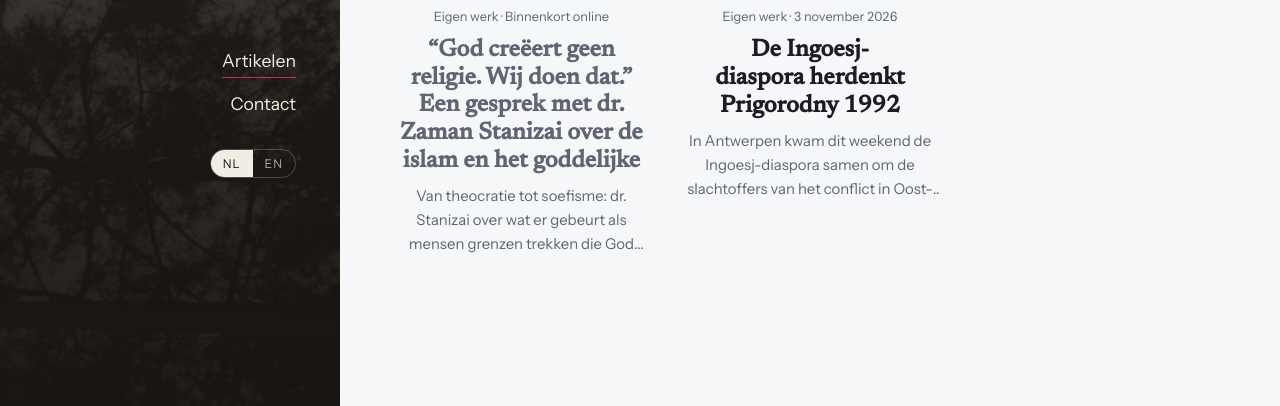
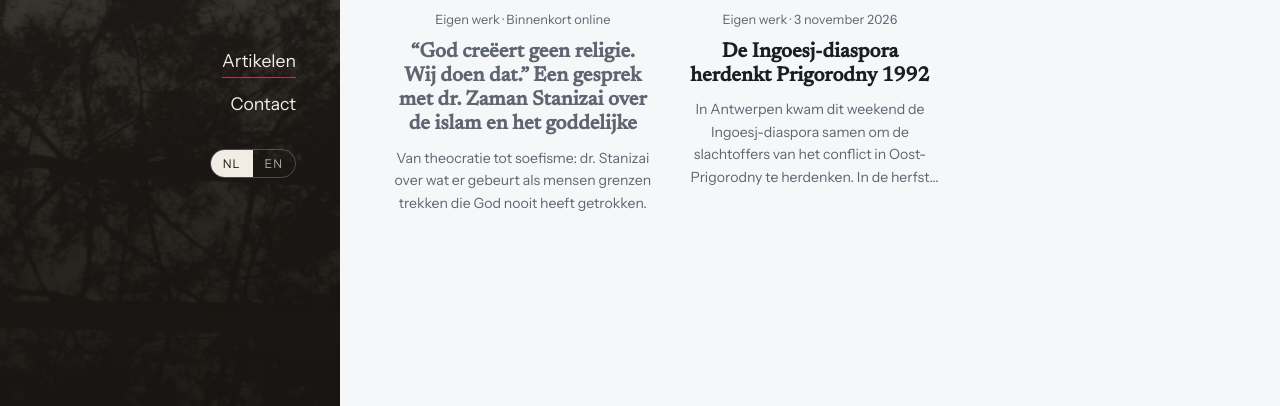
Before and after one commit to saoutievadiana/saoutievadiana.github.io, a plain HTML site: page index.html in a window 1280 px wide. Shown: the part 394-800 px from the top of the page. Drawn offline with Linux system fonts and the light colour scheme.

Commit message:
Add files via upload

```diff
--- a/index.html
+++ b/index.html
@@ -61,14 +61,14 @@ main{padding-block:48px;padding-left:max(16px,4vw);padding-right:max(16px,4vw,en
 .toolbar input,.toolbar select{font:inherit;font-size:.95rem;padding:10px 14px;border:1px solid var(--line);
   background:var(--surface);color:var(--fg);border-radius:4px}
 .toolbar input{flex:1 1 260px;min-width:0}
-.grid{display:grid;grid-template-columns:repeat(auto-fill,minmax(250px,1fr));gap:40px 28px}
+.grid{display:grid;grid-template-columns:repeat(auto-fill,minmax(205px,1fr));gap:36px 24px}
 .card{text-decoration:none;color:inherit;display:flex;flex-direction:column;gap:10px;cursor:pointer;text-align:center;align-items:center}
 .card .thumb{align-self:stretch}
 .thumb{aspect-ratio:1;width:100%;max-width:100%;border-radius:2px;overflow:hidden;position:relative}
 .thumb span{position:absolute;left:10px;bottom:10px;font-size:.7rem;letter-spacing:.08em;text-transform:uppercase;
   background:rgba(0,0,0,.55);color:#fff;padding:3px 8px;border-radius:2px}
 .meta{font-size:.8rem;color:var(--muted);font-variant-numeric:tabular-nums}
-.card h3{font-family:var(--display);font-weight:600;font-size:1.5rem;line-height:1.15;margin:0;text-wrap:balance}
+.card h3{font-family:var(--display);font-weight:600;font-size:1.28rem;line-height:1.18;margin:0;text-wrap:balance}
 .card:hover h3{text-decoration:underline;text-decoration-color:var(--accent);text-underline-offset:4px}
 .card--binnenkort{cursor:default}
 .card--binnenkort .thumb img{filter:saturate(.7) brightness(.82)}
@@ -76,7 +76,7 @@ main{padding-block:48px;padding-left:max(16px,4vw);padding-right:max(16px,4vw,en
 .card--binnenkort:hover h3{text-decoration:none}
 .card.card--binnenkort:hover .thumb{transform:none}
 .card--binnenkort h3{color:var(--muted)}
-.card p{margin:0;color:var(--muted);font-size:.93rem;display:-webkit-box;-webkit-line-clamp:3;-webkit-box-orient:vertical;overflow:hidden}
+.card p{margin:0;color:var(--muted);font-size:.88rem;display:-webkit-box;-webkit-line-clamp:4;-webkit-box-orient:vertical;overflow:hidden}
 .empty{color:var(--muted)}
 
 /* pagina's */
```
